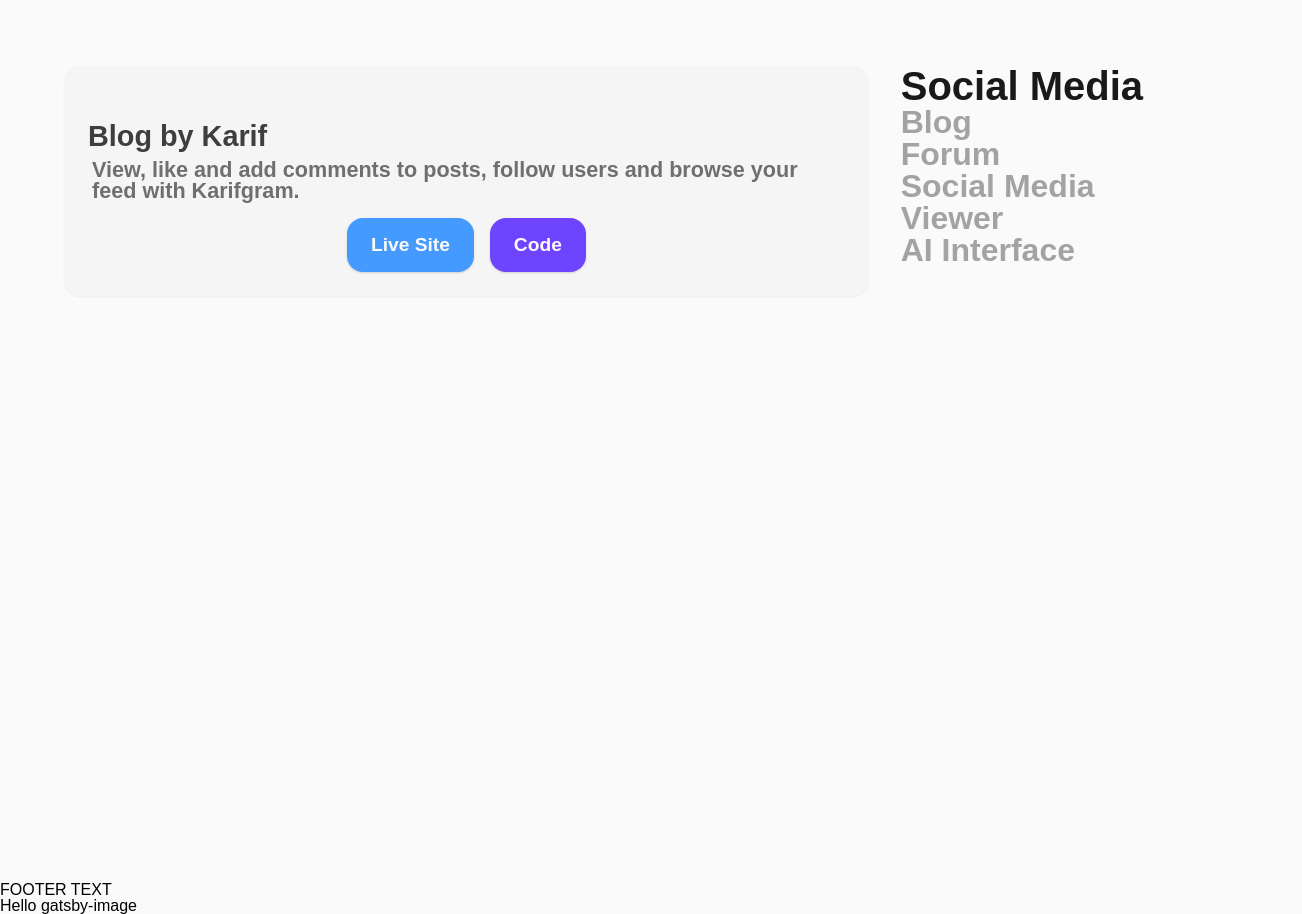
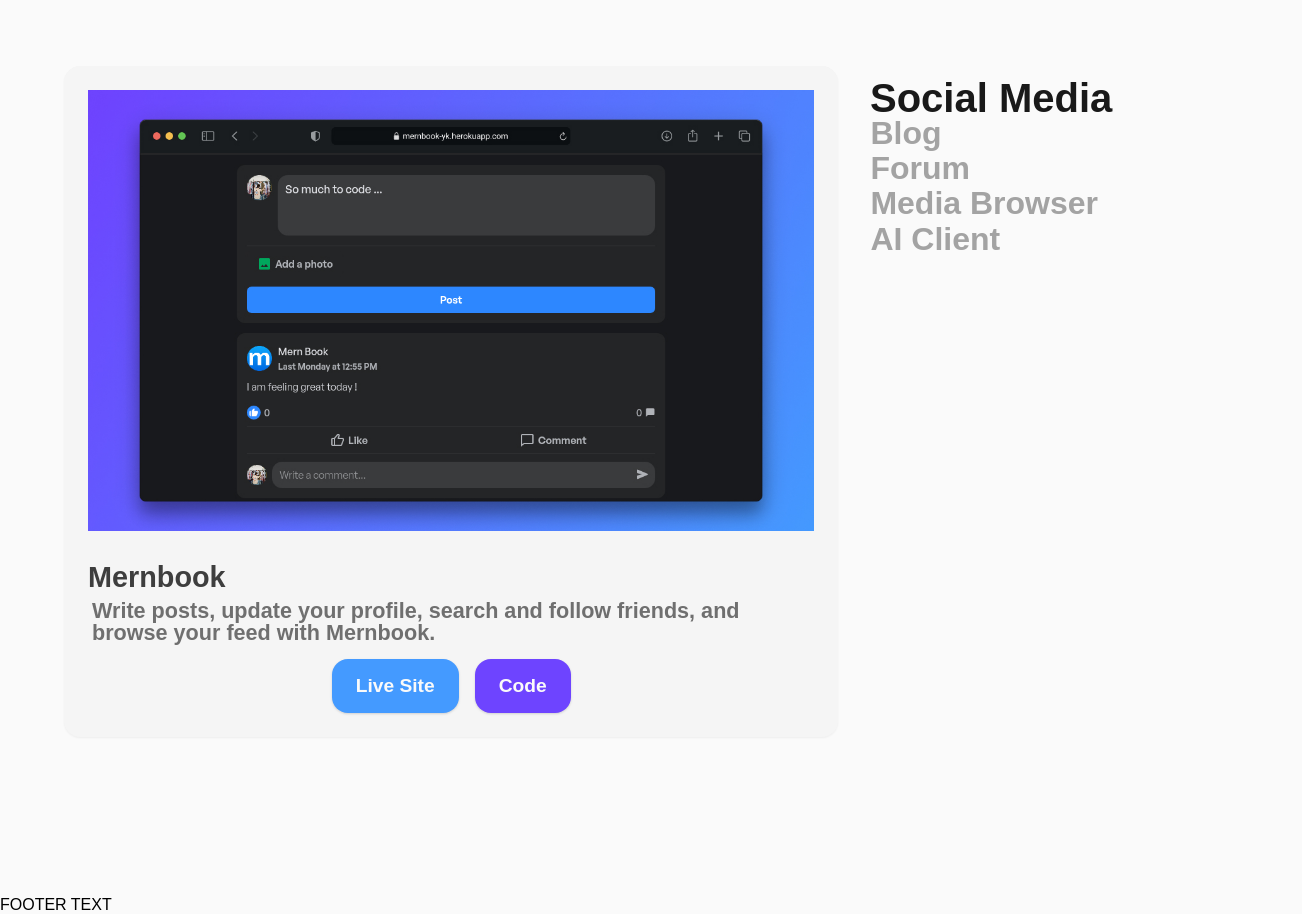
Before and after one commit to yuvalkarif/portfolio, a Gatsby site: page / in a window 1280 px wide. Shown: the part 2355-3269 px from the top of the page, 1302 px wide, since content can reach past the window. Built offline with nearby package versions, Linux system fonts and the light colour scheme; Gatsby itself is replaced by a stand-in of ours; a web font is replaced by a local one.

Commit message:
dynamic posts

```diff
--- a/gatsby-config.js
+++ b/gatsby-config.js
@@ -24,8 +24,8 @@ module.exports = {
     {
       resolve: `gatsby-source-filesystem`,
       options: {
-        name: `markdown-info`,
-        path: `${__dirname}/src/data/`,
+        name: `data`,
+        path: `${__dirname}/src/data`,
       },
     },
   ],
--- a/src/components/image.js
+++ b/src/components/image.js
@@ -1,35 +1,37 @@
-import React from "react"
+import React, { useState, useEffect } from "react"
 import { useStaticQuery, graphql } from "gatsby"
 import Img from "gatsby-image"
-export default function Image() {
+export default function Image({ pic }) {
   const {
     allImageSharp: { edges: data },
-  } = useStaticQuery(graphql`
+  } = useStaticQuery(query)
+  const [src, setSrc] = useState(data[0].node.fluid)
+  useEffect(() => {
+    if (pic) {
+      const picData = findImageByPic()
+      setSrc(picData)
+    }
+  }, [pic])
+
+  const findImageByPic = () => {
+    const result = data.filter(data => data.node.fluid.originalName === pic)
+    return result[0].node.fluid
+  }
+
+  return <>{src && <Img fluid={src} alt="Gatsby Docs are awesome" />}</>
+}
+
+const query = graphql`
   {
     allImageSharp {
       edges {
         node {
           fluid {
-              base64
-              tracedSVG
-              srcWebp
-              srcSetWebp
-              originalImg
+            ...GatsbyImageSharpFluid
             originalName
           }
         }
       }
     }
   }
-  `)
-  console.log(data)
-  return (
-    <div>
-      <h1>Hello gatsby-image</h1>
-      {/* <Img
-        // fluid={data.file.childImageSharp.fluid}
-        alt="Gatsby Docs are awesome"
-      /> */}
-    </div>
-  )
-}
+`
--- a/src/components/projects.js
+++ b/src/components/projects.js
@@ -12,30 +12,14 @@ import {
 } from "../styles/projects.styles"
 import { useStaticQuery, graphql } from "gatsby"
 import Img from "gatsby-image"
+import Image from "../components/image"
 
 function Projects() {
   const {
     allMarkdownRemark: { edges: data },
-  } = useStaticQuery(graphql`
-    {
-      allMarkdownRemark {
-        edges {
-          node {
-            excerpt(format: PLAIN)
-            frontmatter {
-              title
-              code
-              live
-              img
-              browse
-            }
-          }
-        }
-      }
-    }
-  `)
+  } = useStaticQuery(query)
 
-  const [currentPreview, setCurrentPreview] = useState(data[0].node)
+  const [index, setIndex] = useState(0)
   React.useEffect(() => {
     console.log(data)
   }, [data])
@@ -45,22 +29,36 @@ function Projects() {
         <h2>Projects</h2>{" "}
         <div>
           <Content>
-            {/* <Img fluid={`../images/${currentPreview.frontmatter.img}`} /> */}
+            <Image className="preview" pic={data[index].node.frontmatter.img} />
             <Description>
-              <h4>{currentPreview.frontmatter.title}</h4>
-              <p>{currentPreview.excerpt}</p>
+              <h4>{data[index].node.frontmatter.title}</h4>
+              <p>{data[index].node.excerpt}</p>
               <Buttons>
-                <Button>Live Site</Button>
-                <AltButton>Code</AltButton>
+                <a href={data[index].node.frontmatter.live}>
+                  <Button>Live Site</Button>
+                </a>
+                <a href={data[index].node.frontmatter.code}>
+                  <AltButton>Code</AltButton>
+                </a>
               </Buttons>
             </Description>
           </Content>
           <Titles>
-            <Title selected={true}>Social Media</Title>
-            <Title>Blog</Title>
-            <Title>Forum</Title>
-            <Title>Social Media Viewer</Title>
-            <Title>AI Interface</Title>
+            {data &&
+              data.map((data, i) => {
+                return (
+                  <Title
+                    selected={index === i}
+                    onClick={() => setIndex(i)}
+                    // whileHover={{ x: 10 }}
+                    animate={{ scale: index === i ? 1.25 : 1 }}
+                    style={{ originX: 0 }}
+                    transition={{ duration: 0.15 }}
+                  >
+                    {data.node.frontmatter.browse}
+                  </Title>
+                )
+              })}
           </Titles>
 
           {/* <p>
@@ -82,3 +80,22 @@ function Projects() {
 }
 
 export default Projects
+
+const query = graphql`
+  {
+    allMarkdownRemark(sort: { fields: frontmatter___order }) {
+      edges {
+        node {
+          excerpt(format: PLAIN)
+          frontmatter {
+            title
+            code
+            live
+            img
+            browse
+          }
+        }
+      }
+    }
+  }
+`
--- /dev/null
+++ b/src/data/markdowns/ai.md
@@ -0,0 +1,10 @@
+---
+browse: "AI Client"
+title: "Dog or Cat"
+code: "https://github.com/yuvalkarif/dog-or-cat"
+live: "https://yuvalkarif.github.io/dog-or-cat/"
+img: "ai-preview.jpg"
+order: 4
+---
+
+View, like and add comments to posts, follow users and browse your feed with Karifgram.
--- a/src/data/blog.md
+++ b/src/data/markdowns/blog.md
@@ -4,6 +4,7 @@ title: "Blog by Karif"
 code: "https://github.com/yuvalkarif/blog-api"
 live: "https://yuvalkarif.github.io/blog-frontend/"
 img: "blog-preview.jpg"
+order: 1
 ---
 
 View, like and add comments to posts, follow users and browse your feed with Karifgram.
--- /dev/null
+++ b/src/data/markdowns/browser.md
@@ -0,0 +1,10 @@
+---
+browse: "Media Browser"
+title: "Karifgram"
+code: "https://github.com/yuvalkarif/web-replica"
+live: "https://yuvalkarif.github.io/web-replica"
+img: "gram-preview.jpg"
+order: 3
+---
+
+View, like and add comments to posts, follow users and browse your feed with Karifgram.
--- /dev/null
+++ b/src/data/markdowns/forum.md
@@ -0,0 +1,10 @@
+---
+browse: "Forum"
+title: "Members Club"
+code: "https://github.com/yuvalkarif/members-club"
+live: "https://members-things.herokuapp.com"
+img: "forum-preview.jpg"
+order: 2
+---
+
+View, like and add comments to posts, follow users and browse your feed with Karifgram.
--- a/src/data/social-media.md
+++ b/src/data/markdowns/social-media.md
@@ -4,6 +4,7 @@ title: "Mernbook"
 code: "https://github.com/yuvalkarif/mernbook-new"
 live: "https://mernbook-yk.herokuapp.com"
 img: "mernbook-preview.jpg"
+order: 0
 ---
 
 Write posts, update your profile, search and follow friends, and browse your feed with Mernbook.
--- a/src/pages/index.js
+++ b/src/pages/index.js
@@ -7,12 +7,8 @@ import Footer from "../components/footer"
 import { ThemeProvider } from "styled-components"
 import { theme, GlobalStyle } from "../styles/theme"
 import Main from "../components/main"
-import query from "../queries/projectsData"
-import Image from "../components/image"
+
 export default function Home() {
-  React.useEffect(() => {
-    console.log(query)
-  }, [query])
   return (
     <ThemeProvider theme={theme}>
       <GlobalStyle />
@@ -21,7 +17,6 @@ export default function Home() {
       <Skills />
       <Projects />
       <Footer />
-      <Image />
     </ThemeProvider>
   )
 }
--- a/src/queries/projectsData.js
+++ b/src/queries/projectsData.js
@@ -1,18 +1,18 @@
-import { graphql } from "gatsby"
-export const query = graphql`
-  {
-    file {
-      childImageSharp {
-        fluid {
-          base64
-          tracedSVG
-          srcWebp
-          srcSetWebp
-          originalImg
-          originalName
-        }
-      }
-    }
-  }
-`
-export default query
+// import { graphql } from "gatsby"
+// // export const query = graphql`
+// //   {
+// //     file {
+// //       childImageSharp {
+// //         fluid {
+// //           base64
+// //           tracedSVG
+// //           srcWebp
+// //           srcSetWebp
+// //           originalImg
+// //           originalName
+// //         }
+// //       }
+// //     }
+// //   }
+// // `
+// export default query
--- a/src/styles/header.styles.jsx
+++ b/src/styles/header.styles.jsx
@@ -33,6 +33,7 @@ export const Navbar = styled.div`
   width: 100%;
   transition: background-color 200ms ease;
   z-index: 3;
+
   div {
     display: flex;
     justify-content: space-around;
--- a/src/styles/projects.styles.jsx
+++ b/src/styles/projects.styles.jsx
@@ -1,5 +1,6 @@
 import styled from "styled-components"
 import { sectionWrapper, sectionContent } from "./theme"
+import { motion } from "framer-motion"
 
 export const Wrapper = styled.section`
   ${sectionWrapper}
@@ -12,23 +13,29 @@ export const Wrapper = styled.section`
     & > div {
       display: flex;
       justify-content: space-between;
+      @media (max-width: 726px) {
+        flex-direction: column-reverse;
+      }
     }
   }
 `
 
 export const Titles = styled.div`
-  width: 30%;
-  margin: 0 2rem;
+  min-width: 30%;
+  margin-left: 2rem;
+  padding-top: 1rem;
+  margin-bottom: 1rem;
 `
-export const Title = styled.h3`
+export const Title = styled(motion.h3)`
   color: ${({ theme, selected }) =>
     selected ? theme.title900 : theme.title300};
-  font-size: ${({ selected }) => (selected ? "2.5rem" : "2rem")};
+  font-size: ${({ selected }) => (selected ? "2rem" : "2rem")};
   @media (max-width: 726px) {
     font-size: ${({ selected }) => (selected ? "1.75rem" : "1.25rem")};
   }
   cursor: pointer;
-  transition: color 200ms ease;
+  transition: color 150ms ease;
+  margin-bottom: 0.1em;
   :hover {
     color: ${({ theme, selected }) =>
       selected ? theme.title900 : theme.title500};
@@ -41,6 +48,7 @@ export const Content = styled.div`
   padding: 1.5rem;
 
   .preview {
+    max-width: 805px;
     display: block;
     margin: 0 auto;
     border-radius: 1rem;
```
Lines whose indentation alone changed are shown as unchanged.
